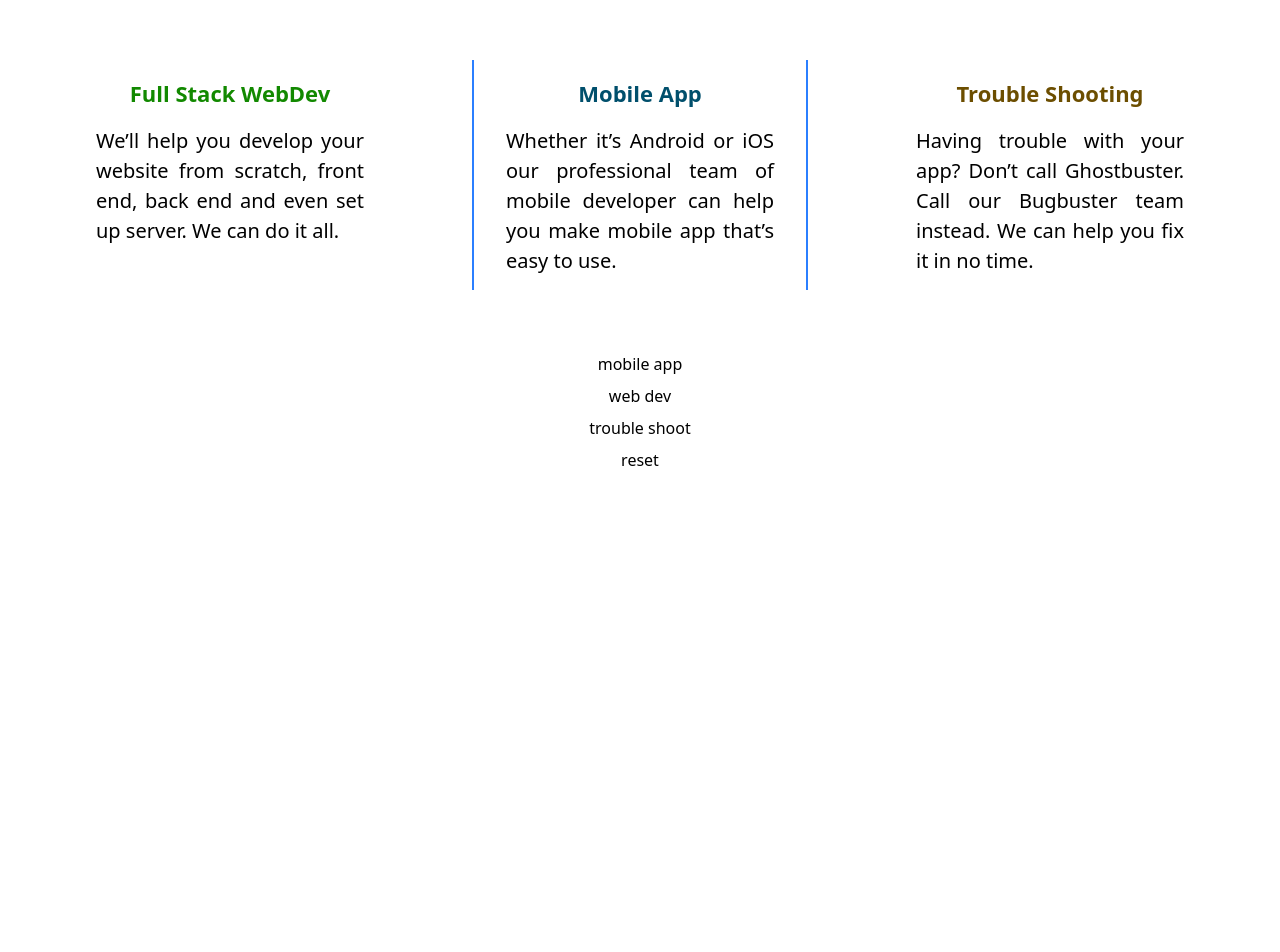
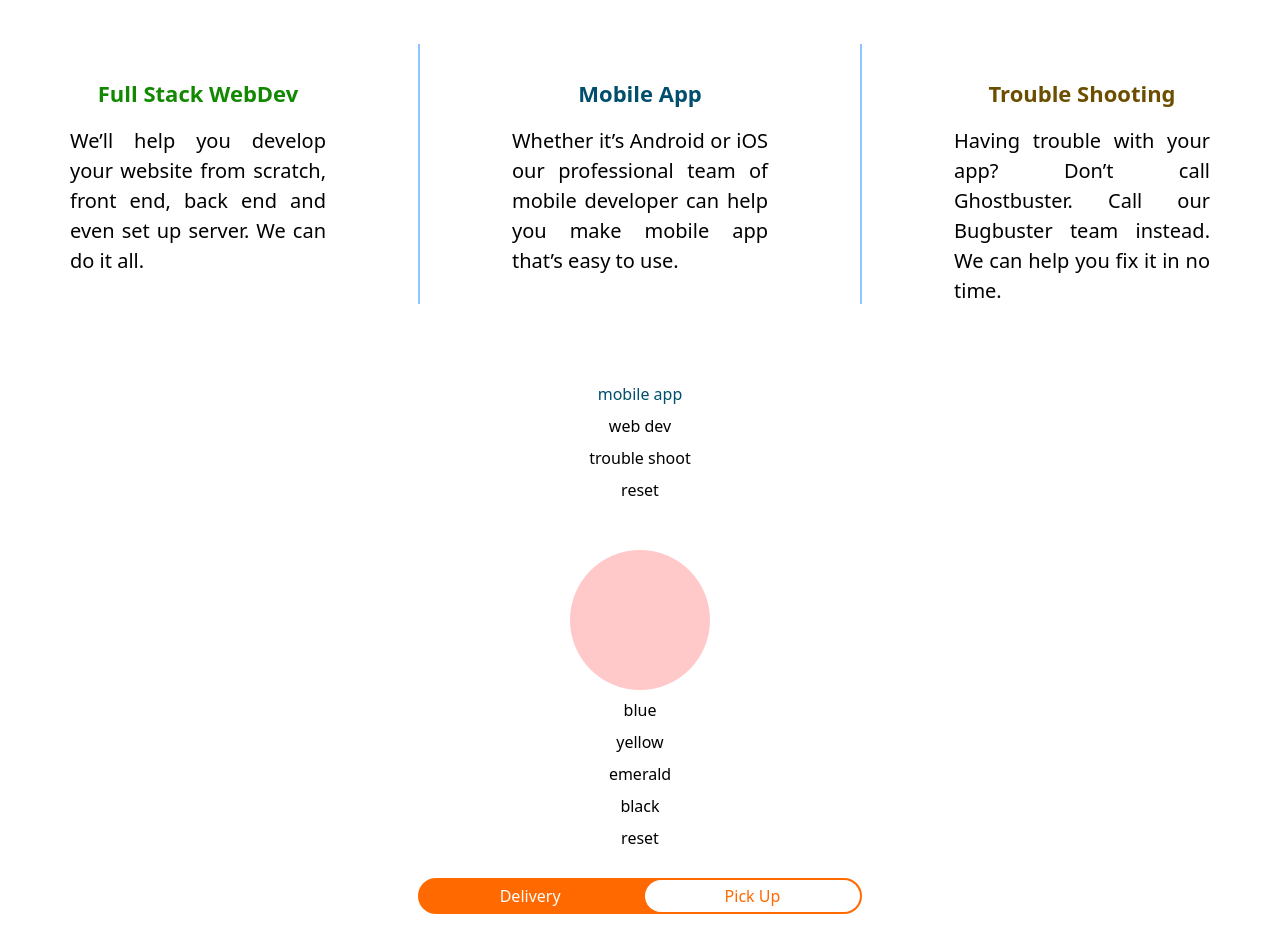
Before and after one commit to IrgiNM/Belajar_di_Indokoding, a React (Vite) app in the folder belajar-react/: page /zahra in a window 1280 px wide. Shown: the part 126-1078 px from the top of the page. Before the commit the page ends 880 px from the top, so only its background shows below. Built offline with nearby package versions, Linux system fonts and the light colour scheme.

Commit message:
latihan usestate

```diff
--- a/belajar-react/src/pages/ZahraPage.tsx
+++ b/belajar-react/src/pages/ZahraPage.tsx
@@ -31,7 +31,6 @@ export default function Service() {
 
     useEffect(() => {
 
-
         if (isAktif === "mobileApp") {
             console.log("Mobile App is active");
         } else if (isAktif === "webDev") {
@@ -43,11 +42,14 @@ export default function Service() {
             console.log("No service is active");
         }
 
-
         console.log("twst");
 
+    }, [isAktif]);
 
-    }, [isAktif]);
+    const [color, setColor] = useState("bg-red-200")
+
+    const [isDelivery, setIsDelivery] = useState(false)
+
 
   return (
     <>
@@ -58,6 +60,7 @@ export default function Service() {
             {services.map((service) => (
                 <>
                 {/* {service.line && (<div className='w-[1px] h-[230px] bg-blue-500'></div>)} */}
+                {service.id === 2 && <div className='w-0.5 h-[260px] bg-blue-300'></div>}
                 <div className={`${isAktif === "mobileApp" && service.id === 2
                     ? "animate-spin"
                     : isAktif === "webDev" && service.id === 1
@@ -67,15 +70,30 @@ export default function Service() {
                     : ""} flex flex-col items-center justify-center gap-4 p-4`}>
                 <ServiceCard id={service.id} title={service.title} warna={service.warna} description={service.description} />
                 </div>
+                {service.id === 2 && <div className='w-0.5 h-[260px] bg-blue-300'></div>}
                 {/* {service.line && (<div className='w-[1px] h-[230px] bg-blue-500'></div>)} */}
                 </>
             ))}
         </div>
 
-    <button onClick={() => setAktif("mobileApp")}>mobile app</button>
+    <button className={`rounded-sm px-1 ${services[1].warna}`} onClick={() => setAktif("mobileApp")}>mobile app</button>
     <button onClick={() => setAktif("webDev")}>web dev</button>
     <button onClick={() => setAktif("troubleShoot")}>trouble shoot</button>
     <button onClick={() => setAktif("")}>reset</button>
+
+
+    <div className={`mt-10 w-35 h-35 rounded-full ${color}`}></div>
+
+    <button className={`rounded-sm px-1 ${color === "bg-blue-500" && "text-white bg-blue-500 border-1 border-blue-800"}`} onClick={() => setColor("bg-blue-500")} >blue</button>
+    <button className={`rounded-sm px-1 ${color === "bg-yellow-400" && "bg-yellow-400 border-1 border-yellow-800"}`} onClick={() => setColor("bg-yellow-400")}>yellow</button>
+    <button className={`rounded-sm px-1 ${color === "bg-emerald-400" && "bg-emerald-400 border-1 border-emerald-800"}`} onClick={() => setColor("bg-emerald-400")}>emerald</button>
+    <button className={`rounded-sm px-1 ${color === "bg-black" && "text-white bg-black"}`} onClick={() => setColor("bg-black")}>black</button>
+    <button className={`rounded-sm px-1`} onClick={() => setColor("bg-red-200")}>reset</button>
+
+    <div className='flex flex-row items-center gap-1 mt-5 bg-orange-500 p-0.5 rounded-full'>
+        <button className={`rounded-full py-1 px-20 ${isDelivery ? "text-orange-500 bg-white" : "text-white bg-orange-500"}`} onClick={() => setIsDelivery(true)}>Delivery</button>
+        <button className={`rounded-full py-1 px-20 ${isDelivery ? "text-white bg-orange-500" : "text-orange-500 bg-white"}`} onClick={() => setIsDelivery(false)}>Pick Up</button>
+    </div>
     </div>
     </>
   )
@@ -84,13 +102,12 @@ export default function Service() {
 function ServiceCard(props: any) {
     console.log(props.id);
     return (
-        <div className={`flex flex-row items-start justify-start gap-4 `}>
-        {props.id === 2 && <div className='w-[2px] h-[230px] bg-blue-500'></div>}
-        <div className={`w-[300px] flex flex-col justify-center items-center gap-4 p-4  `}>
-            <h1 className={`text-lg font-bold text-[22px] ${props.warna}`}>{props.title}</h1>
-            <p className='w-full text-justify text-[20px]'>{props.description}</p>
-        </div>
-        {props.id === 2 && <div className='w-[2px] h-[230px] bg-blue-500'></div>}
-        </div>
+        <>
+            <div className={`w-72 flex flex-col justify-center items-center gap-4 p-4  `}>
+                <h1 className={`text-lg font-bold text-[22px] ${props.warna}`}>{props.title}</h1>
+                <p className='w-full text-justify text-[20px]'>{props.description}</p>
+            </div>
+
+        </>
     )
 }
```
